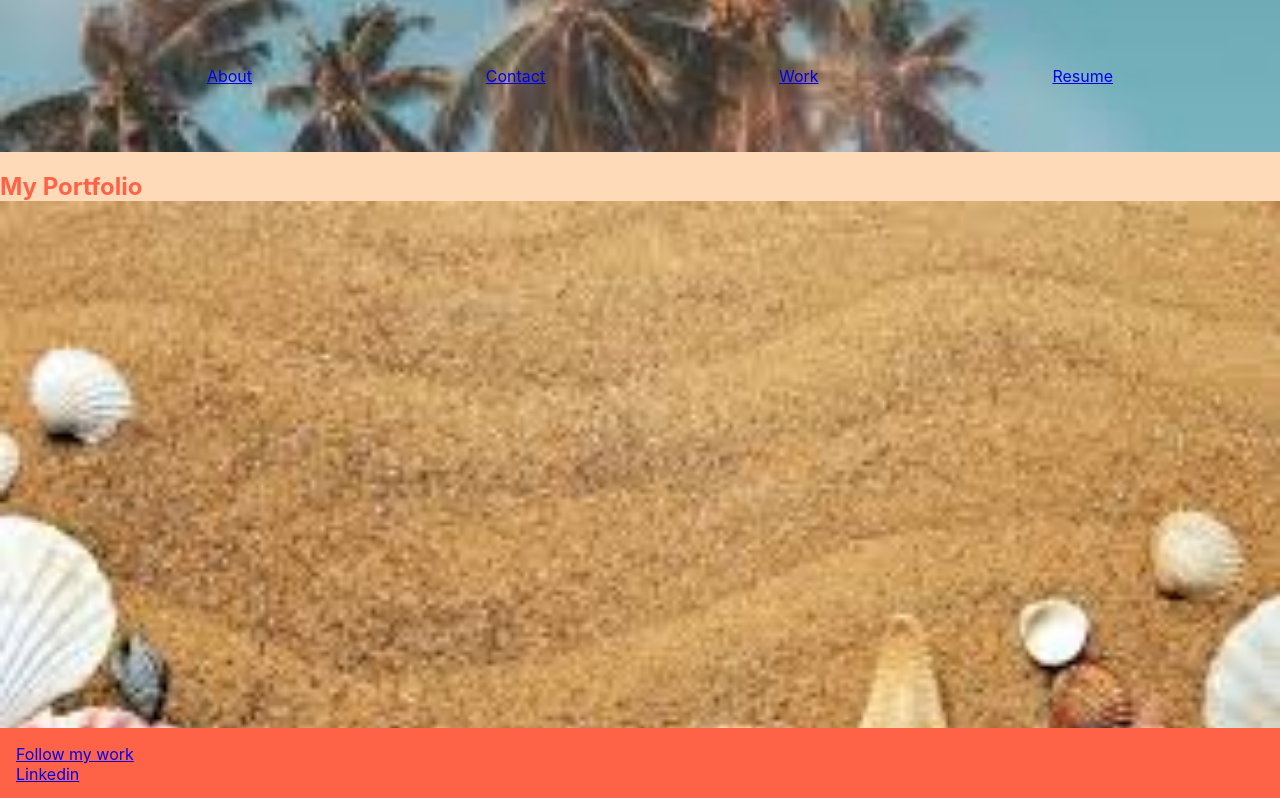
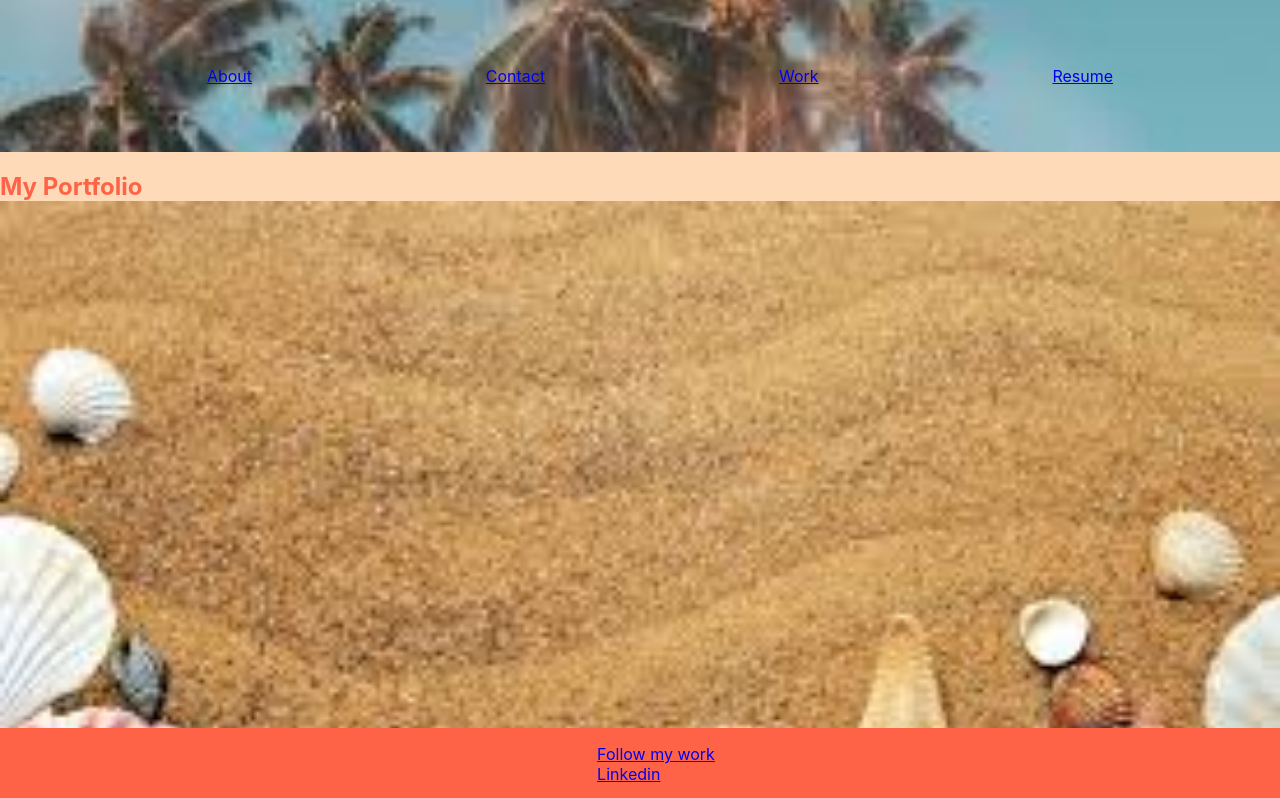
Before and after one commit to khuggins1/Portfolio, a React (Create React App) app: page / in a window 1280 px wide. Shown: the top 798 px of the page. Built offline with nearby package versions, Linux system fonts and the light colour scheme.

Commit message:
links in footer

```diff
--- a/src/assets/index.css
+++ b/src/assets/index.css
@@ -28,6 +28,7 @@ nav {
 }
 
 .footer{
+  display: flex;
   margin-top: 1rem;
   padding: 1rem;
   background-color: tomato;
@@ -35,6 +36,7 @@ nav {
   bottom: 0;
   left: 0;
   width: 100%;
+  justify-content: center;
 }
 
 
--- a/src/components/pages/work.js
+++ b/src/components/pages/work.js
@@ -7,7 +7,7 @@ const Work = () => (
     <section id="mywork">
     <h2>My Work</h2>
       <div id="box">
-      <a class="flexbox-item-1" href="https://github.com/khuggins1/run-buddy.git">Run Buddy</a>
+      <a class="flexbox-item-1" href="https://khuggins1.github.io/run-buddy/">Run Buddy</a>
       <a class="flexbox-item-2" href="https://clhurlbut.github.io/virtual_fortune_cookie/">Fortune Cookie</a>
     </div>
   </section>
```
